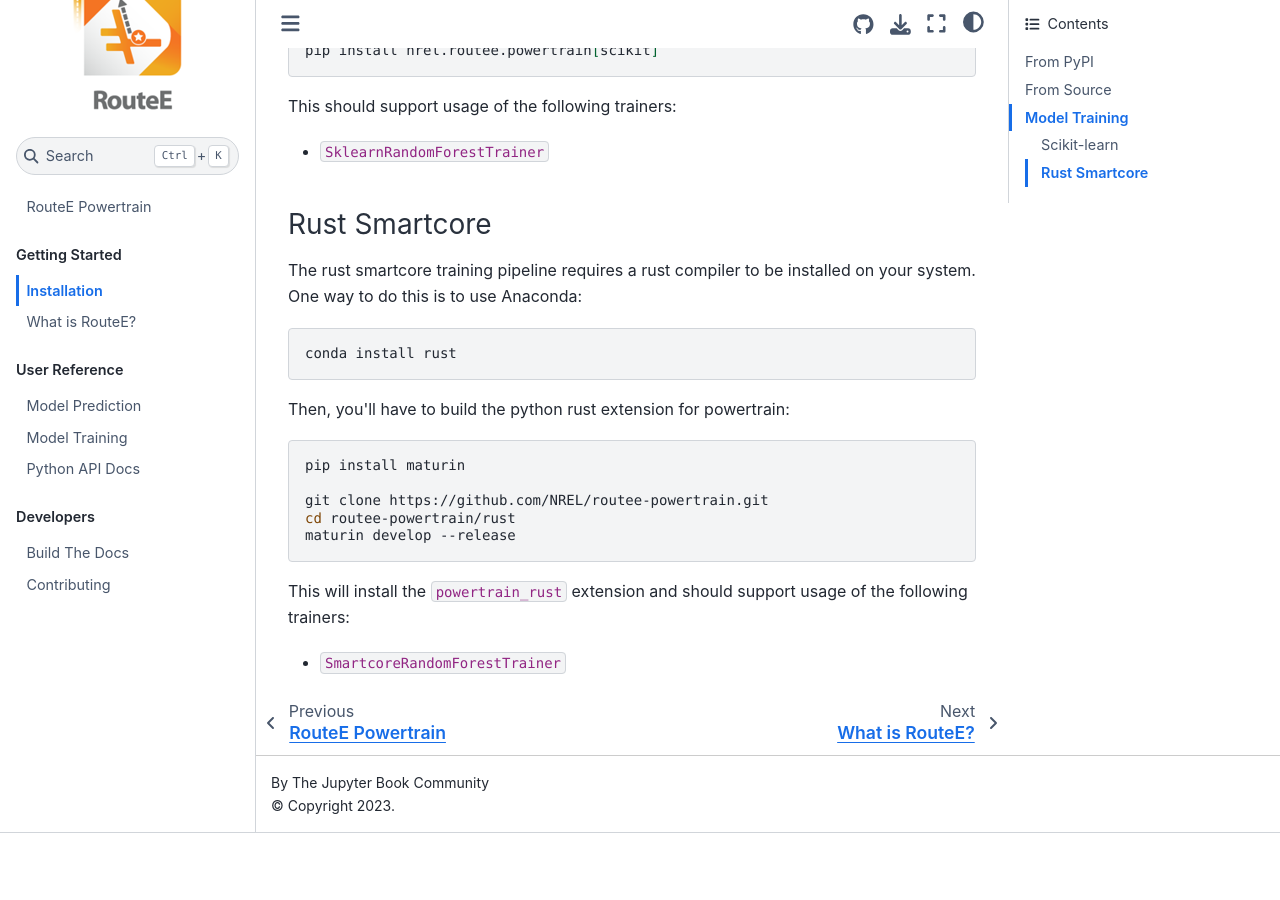
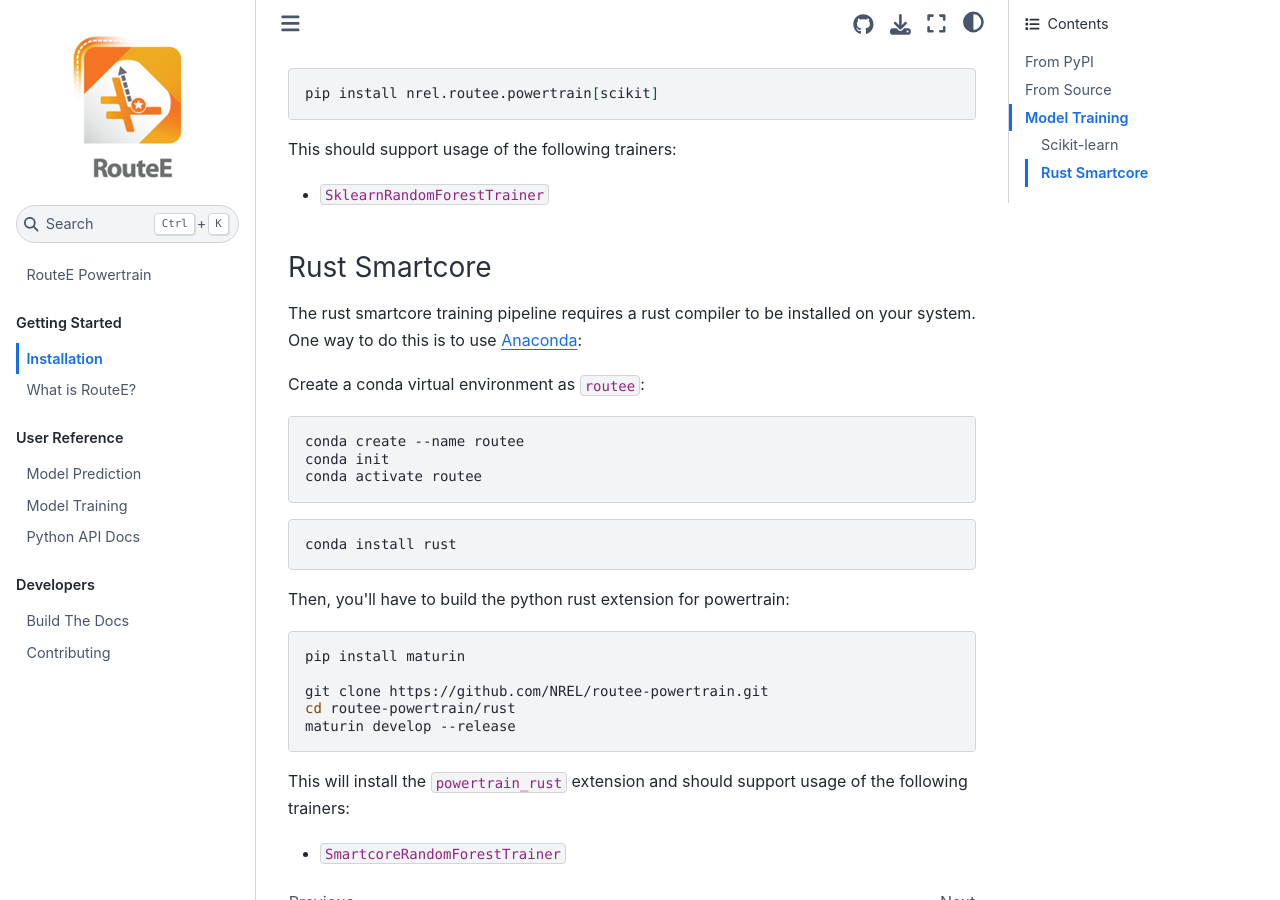
Before and after one commit to NREL/routee-powertrain, a Jupyter Book: the page built from docs/installation.md, in a window 1280 px wide and 900 px high, scrolled down 830 px. Built offline with Jupyter Book 1.0.4 settings and Sphinx 7.4.7 and the Sphinx Book theme 1.1.4, drawn with Linux system fonts in a browser that asks for light colours; before the commit the page ends 1663 px from its top, so only the background shows below that; some of the changed text lies outside the part shown.

Commit message:
1. Use pip3 if pip is missing. 2. Use conda virtual environment for Rust Smartcore, since maturin develop release command requires either virtualenv or conda environment.

````diff
--- a/docs/installation.md
+++ b/docs/installation.md
@@ -38,7 +39,15 @@
 ### Rust Smartcore
 
 The rust smartcore training pipeline requires a rust compiler to be installed on your system.
-One way to do this is to use Anaconda:
+One way to do this is to use [Anaconda](https://docs.anaconda.com/anaconda/install/):
+
+Create a conda virtual environment as `routee`:
+
+```bash
+conda create --name routee
+conda init
+conda activate routee
+```
 
 ```bash
 conda install rust
````
Also changed, not shown: other parts of docs/installation.md (+1 -0 lines).
